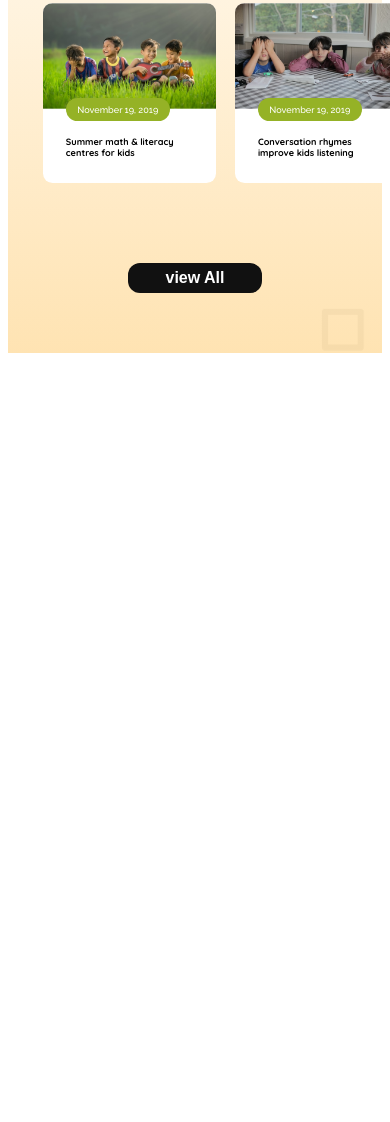
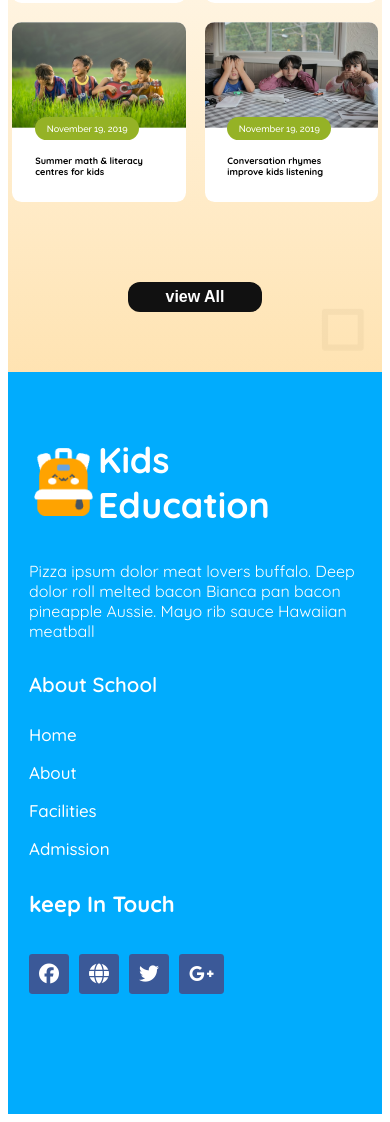
Before and after one commit to MISFOfficial/B11-A2-Kids-School, a plain HTML site: page index.html in a window 390 px wide. Shown: the part 2683-3805 px from the top of the page. Before the commit the page ends 3044 px from the top, so only its background shows below. Drawn offline with Linux system fonts and the light colour scheme.

Commit message:
footer added and responsive done

```diff
--- a/index.html
+++ b/index.html
@@ -125,5 +125,35 @@
             </div>
         </section>
     </main>
+
+    <footer>
+        <section>
+            <div class="about">
+                <div>
+                    <img src="assets/logo_white.png" alt="">
+                    <h1>Kids <br> Education</h1>
+                </div>
+                <p>Pizza ipsum dolor meat lovers buffalo. Deep dolor roll melted bacon Bianca pan bacon pineapple Aussie. Mayo rib sauce Hawaiian meatball</p>
+            </div>
+            <div class="nav">
+                 <h1>About School</h1>
+                 <ul>
+                    <li><a href="">Home</a></li>
+                 <li><a href="">About</a></li>
+                 <li><a href="">Facilities</a></li>
+                 <li><a href="">Admission</a></li>
+                 </ul>
+            </div>
+            <div class="contact">
+                <h1>keep In Touch</h1>
+                <div>
+                    <i class="fa-brands fa-facebook"></i>
+                    <i class="fa-solid fa-globe"></i>
+                    <i class="fa-brands fa-twitter"></i>
+                    <i class="fa-brands fa-google-plus-g"></i>
+                </div>
+            </div>
+        </section>
+    </footer>
 </body>
 </html>
--- a/style.css
+++ b/style.css
@@ -378,9 +378,100 @@ body{
     font-weight: 700;
 }
 
+/*footer*/
+footer{
+    background: #01ACFD;
+}
+footer>section{
+    display: flex;
+    justify-content: space-between;
+    align-items: start;
+    gap: 143px;
+    padding: 123px 141px 174px 141px ;
+}
+.about{
+    display: flex;
+    flex-direction: column;
+    gap: 34px;
+}
+.about>div{
+    display: flex;
+    flex-direction: row;
+    align-items: center;
+    margin: 0px;
+}
+.about>div>img{
+    width: 82.9px;
+    height: 81.65px;
+    margin: 0px;
+}
+.about>div>h1{
+    font-size: 42.14px;
+    font-weight: 700;
+    color: white;
+    margin: 0;
+}
+.about>p{
+    font-size: 20px;
+    font-weight: 400;
+    color: white;
+    width: 399.02px;
+    margin: 0px;
+}
+
+.nav{
+    display: flex;
+    flex-direction: column;
+}
+.nav>ul{
+    margin: 0px;
+    padding: 0px;
+    display: flex;
+    flex-direction: column;
+    gap: 20px;
+    margin-top: 32px;
+}
+.nav>ul>li{
+    list-style: none;
+}
+.nav>ul>li>a{
+    text-decoration: none;
+    font-size: 20px;
+    font-weight: 500;
+    color: white;
+}
+.nav>h1{
+    font-size: 26px;
+    font-weight: 700;
+    color: white;
+}
+.contact>h1{
+    font-size: 26px;
+    font-weight: 700;
+    color: white;
+}
+.contact>div{
+    display: flex;
+    gap: 10px;
+}
+.contact>div>i{
+    border-radius: 4px;
+    background: rgb(59, 89, 152);
+    font-size: 20px;
+    color: white;
+    padding: 10px;
+}
+.contact>div>i{
+    border-radius: 4px;
+    background: rgb(59, 89, 152);
+    font-size: 20px;
+    color: white;
+    padding: 10px;
+}
 
 
-@media only screen and (max-width: 576px) {
+
+@media screen and (max-width: 576px) {
     .body{
         background: rgb(255, 255, 255);
     }
@@ -491,7 +582,11 @@ body{
         display: none;
     }
 
-
+    .catagoris{
+        flex-direction: column;
+        justify-content: center;
+        align-items: center;
+    }
     .stories{
         padding-left: 16px;
         padding-right: 16px;
@@ -543,4 +638,60 @@ body{
         margin: 0px;
     }
 
+    footer>section{
+        flex-direction: column;
+        padding: 65px 21px 60px 21px ;
+        gap: 31px;
+    }
+    .about>p{
+        font-size: 16px;
+        font-weight: 400;
+        width: 357px;
+        height: 80px;
+    }
+    .about>div>img{
+        width: 69px;
+        height: auto;
+    }
+    .about>div>h1{
+        width: 69px;
+        height: auto;
+        font-size: 35.73px;
+        font-weight: 700;
+        margin: 0px;
+    }
+
+    .nav{
+        gap: 27px;
+    }
+    .nav>h1{
+        font-size: 20.35px;
+        font-weight: 600;
+        margin: 0px;
+    }
+    .nav>ul{
+        gap: 17px;
+        margin: 0px;
+    }
+    .nav>ul>li>a{
+        font-size: 16.96px;
+        font-weight: 500;
+    }
+
+    .contact{
+        display: flex;
+        flex-direction: column;
+        gap: 36px;
+        padding-bottom: 60px;
+    }
+    .contact>h1{
+        font-size: 22.04px;
+        font-weight: 700;
+        margin: 0px;
+    }
+    .contact>div>i{
+        border-radius: 3.39px;
+        padding: 8.48;
+
+    }
 }
```
Also changed, not shown: assets/logo_white.png (added).
